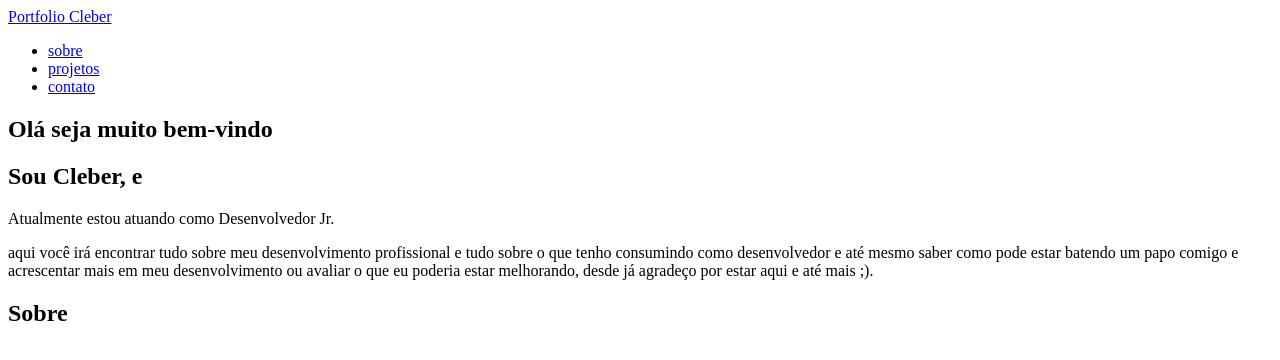
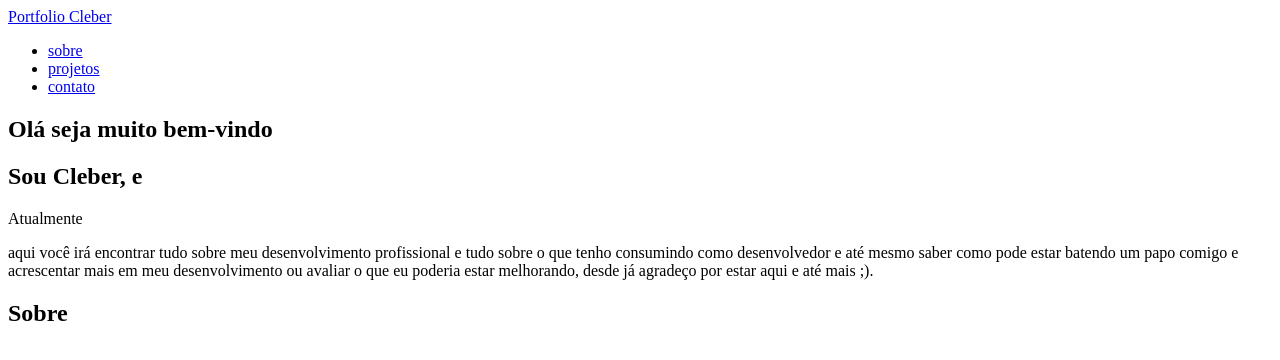
Before and after one commit to TioCleber/new-portfolio-react, a React (Create React App) app: page / in a window 1280 px wide. Shown: the top 360 px of the page. Built offline with nearby package versions, Linux system fonts and the light colour scheme.

Commit message:
feat: added lib typewriter-effect

```diff
--- a/package.json
+++ b/package.json
@@ -15,6 +15,7 @@
     "react-router-dom": "^6.3.0",
     "react-scripts": "5.0.1",
     "typescript": "^4.6.4",
+    "typewriter-effect": "^2.20.1",
     "web-vitals": "^2.1.4"
   },
   "scripts": {
--- a/src/components/typewriter/TypeWriter.tsx
+++ b/src/components/typewriter/TypeWriter.tsx
@@ -1,40 +1,22 @@
-import { useState, useEffect } from "react";
+import TypewriterComponent from "typewriter-effect";
 
 interface TypeWriterProps {
-  text: string;
+  text: string[];
 }
 
 const TypeWriter = ({ text }: TypeWriterProps) => {
-  const [currentText, setCurrentText] = useState("");
-  const [index, setIndex] = useState(0);
-
-  //here are the constants to delay the start of erasing the characters
-  //and starting the typewrite
-  const deleteCharactersDelay = index === currentText.length ? 2000 : 50;
-  const initTypeWriterDelay = index === 0 ? 500 : 100;
-
-  useEffect(() => {
-    //here starts the typewrite in a constant and then we return a clearTimeout
-    const currentTextId: any =
-      index < text.length &&
-      setTimeout(() => {
-        setCurrentText((value) => value + text.charAt(index));
-        setIndex((i) => i + 1);
-      }, initTypeWriterDelay);
-
-    //here checks if the condition is false and returns a true to erase the characters
-    !(index < text.length) &&
-      setTimeout(() => {
-        setCurrentText((value) => value.substring(0, value.length - 1));
-        index >= text.length && currentText.length <= 0 && setIndex(0);
-      }, deleteCharactersDelay);
-
-    return () => {
-      clearTimeout(currentTextId);
-    };
-  }, [currentText, index]);
-
-  return <p>{currentText}</p>;
+  return (
+    <TypewriterComponent
+      options={{
+        autoStart: true,
+        loop: true,
+        strings: text,
+        cursor: "",
+        delay: 40,
+        deleteSpeed: 20
+      }}
+    />
+  );
 };
 
 export default TypeWriter;
--- a/src/pages/home/Home.tsx
+++ b/src/pages/home/Home.tsx
@@ -3,7 +3,10 @@ import Header from "../../components/header/Header";
 import TypeWriter from "../../components/typewriter/TypeWriter";
 
 const Home = () => {
-  const text = "Atualmente estou atuando como Desenvolvedor Jr.";
+  const text = [
+    "Atualmente estou atuando como Desenvolvedor Pleno",
+    "Testando typewriter",
+  ];
 
   return (
     <>
```
Also changed, not shown: 1 other file (tests, documents, lock files or other folders).
